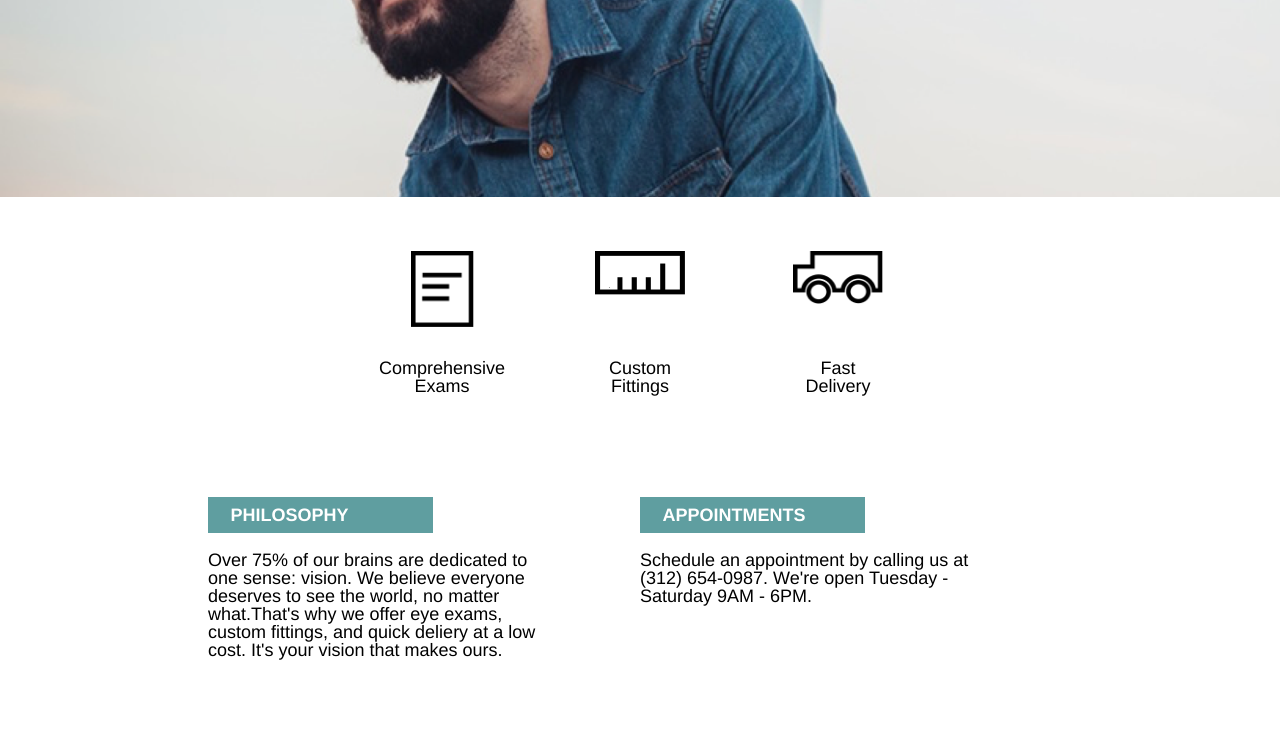
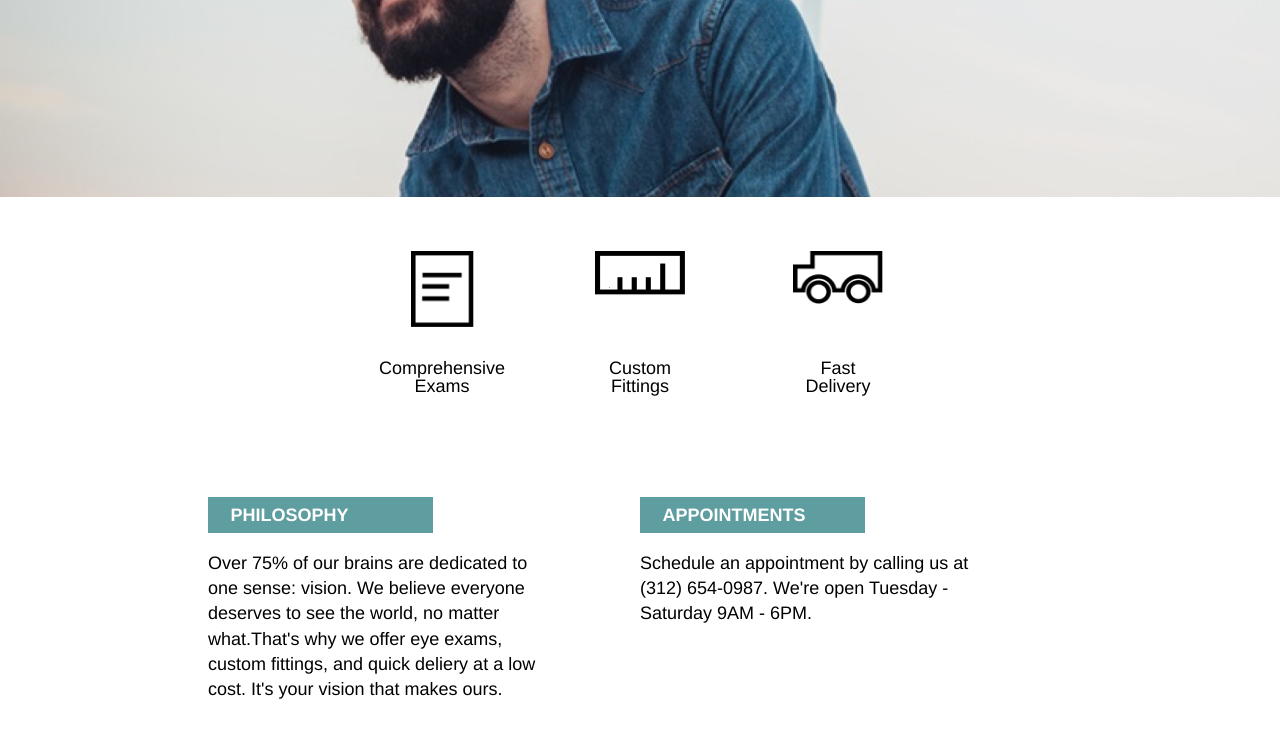
Before and after one commit to cbaldarelli/TortoiseshellOptics, a plain HTML site: page index.html in a window 1280 px wide. Shown: the part 343-1080 px from the top of the page. Before the commit the page ends 1050 px from the top, so only its background shows below. Drawn offline with Linux system fonts and the light colour scheme.

Commit message:
Finish styling and positioning of .info elements

```diff
--- a/resources/css/style.css
+++ b/resources/css/style.css
@@ -122,3 +122,7 @@ header span {
   padding: 0.5rem 1.25rem;
   margin-bottom: 1rem;
 }
+
+.info-content {
+  line-height: 1.4;
+}
```
